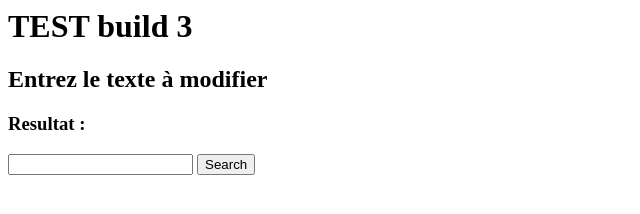
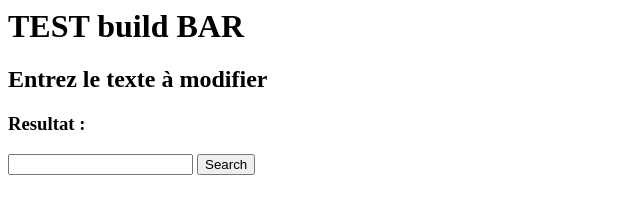
Before and after one commit to tp-teamcity/front, a website: page public/index.html in a window 1280 px wide. Shown: the full height of the page, 0-640 px from the left. Drawn offline with nearby package versions, Linux system fonts and the light colour scheme.

Commit message:
test bar

```diff
--- a/public/index.html
+++ b/public/index.html
@@ -3,7 +3,7 @@
     <script src="index.js"></script>
 </head>
 <body>
-    <h1>TEST build 3</h1>
+    <h1>TEST build BAR</h1>
     <h2>Entrez le texte à modifier</h2>
     <h3 id="cible">Resultat : </h3>
     <input id="recherche" type="text" name="value">
```
